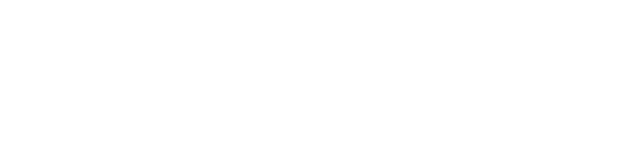
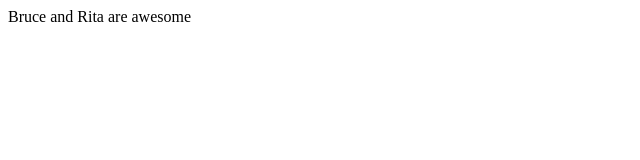
Before and after one commit to szhang5-1934831/szhang5-1934831.github.io, a plain HTML site: page hihihi.html in a window 1280 px wide. Shown: the whole page, without its empty margins (0-640 px from the left). Drawn offline with Linux system fonts and the light colour scheme.

Commit message:
Add files via upload

```diff
--- a/hihihi.html
+++ b/hihihi.html
@@ -3,4 +3,7 @@
     <head>
         <title>Bruce and Rita are awesome</title>
     </head>
+    <body>
+        <hi>Bruce and Rita are awesome</h1>
+    </body>
 </html>
```
